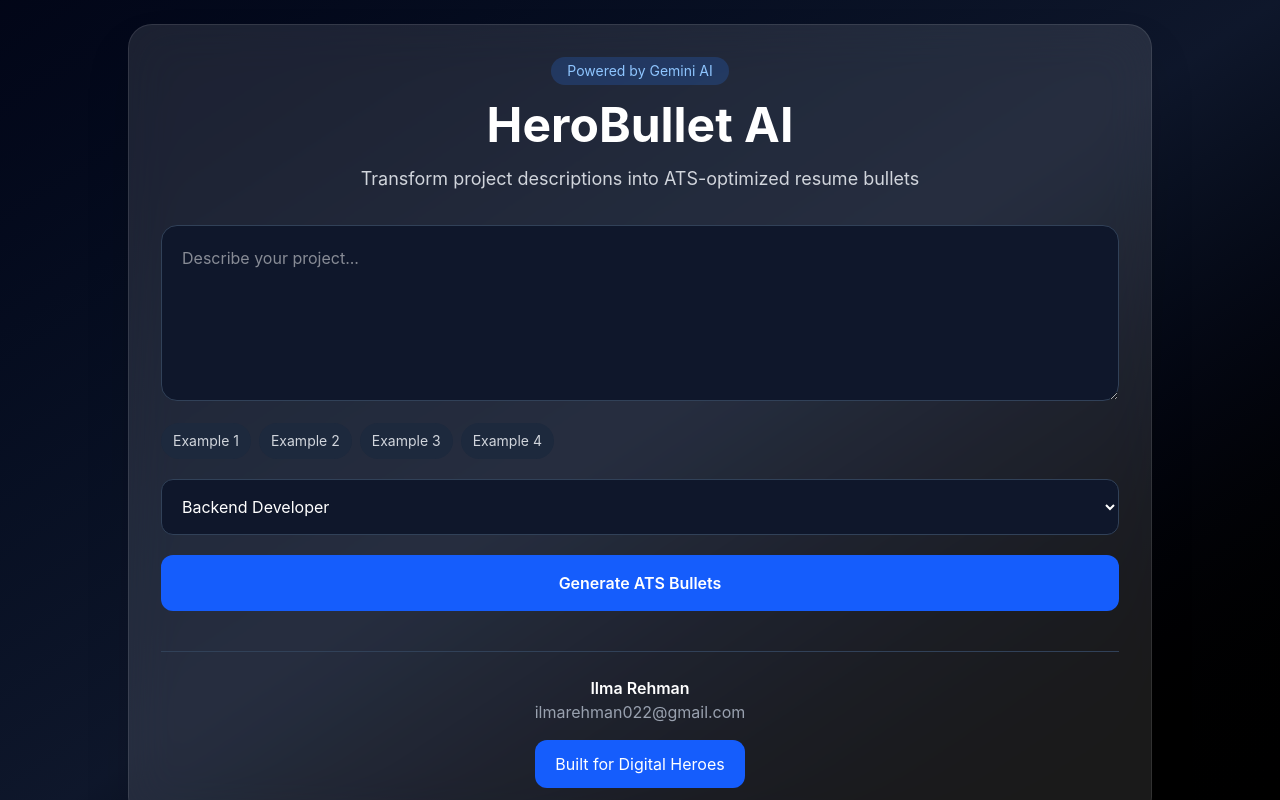
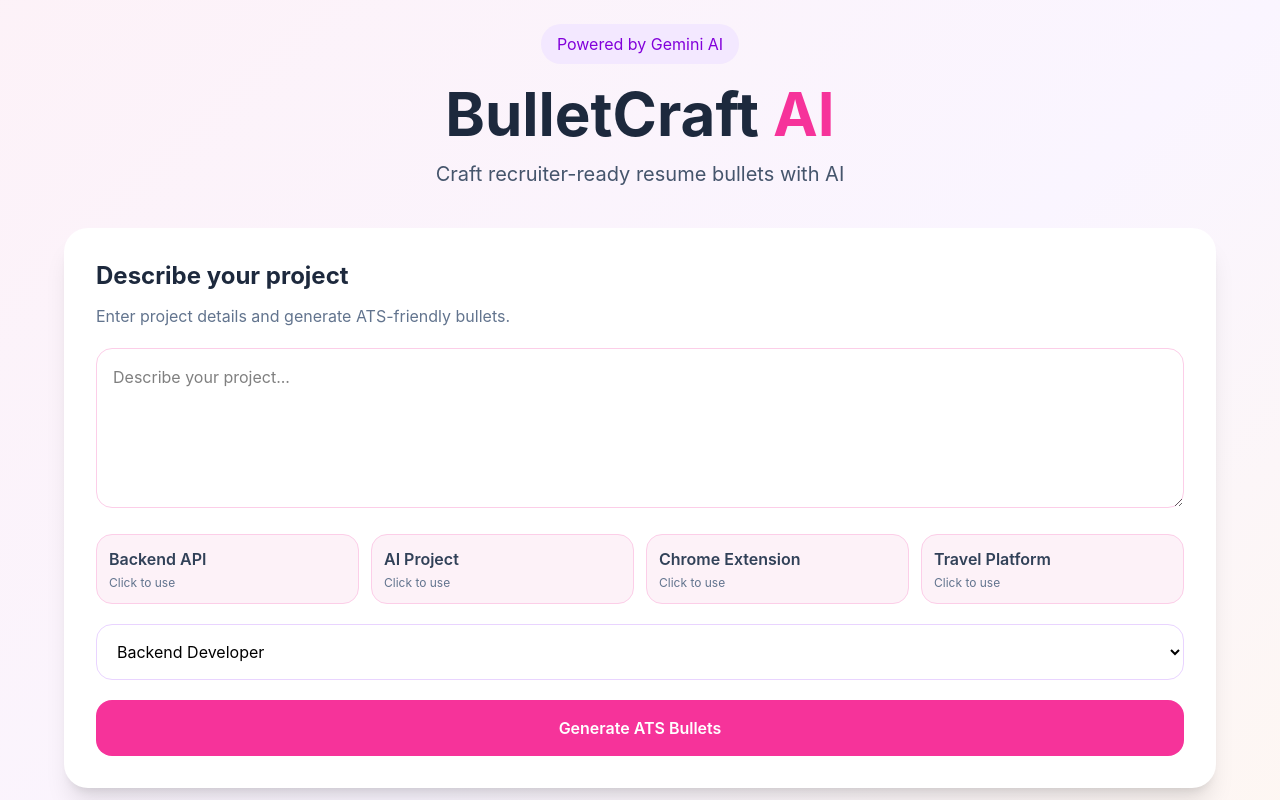
Before and after one commit to IlmaxRehman/hero-bullet-ai, a React app in the folder frontend/: page / in a window 1280 px wide. Shown: the top 800 px of the page. Built offline with nearby package versions, Linux system fonts and the light colour scheme; the HTML template or start-up script is replaced by a standard one.

Commit message:
Create modular frontend architecture

```diff
--- a/frontend/src/App.jsx
+++ b/frontend/src/App.jsx
@@ -1,19 +1,18 @@
 import { useState } from "react";
 import axios from "axios";
+
+import Hero from "./components/Hero";
+import InputCard from "./components/InputCard";
+import OutputCard from "./components/OutputCard";
+import Benefits from "./components/Benefits";
+import Footer from "./components/Footer";
 
 function App() {
   const [description, setDescription] = useState("");
   const [role, setRole] = useState("Backend Developer");
-  const [output, setOutput] = useState("");
+  const [output, setOutput] = useState([]);
   const [loading, setLoading] = useState(false);
   const [copied, setCopied] = useState(false);
-
-  const examples = [
-    "Built a FastAPI backend using Redis and Celery for transaction processing.",
-    "Developed a fake news detection Chrome extension using NLP.",
-    "Created a travel platform to compare and explore tour packages.",
-    "Built an AI chatbot using Gemini API and React."
-  ];
 
   const generateBullets = async () => {
     if (!description.trim()) return;
@@ -21,24 +20,33 @@
     setLoading(true);
 
     try {
-      const res = await axios.post(
+      const response = await axios.post(
         "http://127.0.0.1:8000/generate",
         {
           project_description: description,
-          role: role,
+          role,
         }
       );
 
-      setOutput(res.data.bullets);
+      const bullets = response.data.bullets
+        .split("\n")
+        .filter((line) => line.trim() !== "");
+
+      setOutput(bullets);
     } catch (error) {
-      setOutput("Failed to generate bullets.");
+      console.error(error);
+
+      setOutput([
+        "Failed to generate resume bullets. Please try again.",
+      ]);
     }
 
     setLoading(false);
   };
 
   const copyOutput = () => {
-    navigator.clipboard.writeText(output);
+    navigator.clipboard.writeText(output.join("\n"));
+
     setCopied(true);
 
     setTimeout(() => {
@@ -47,112 +55,30 @@
   };
 
   return (
-    <div className="min-h-screen bg-gradient-to-br from-slate-950 via-slate-900 to-black flex items-center justify-center p-6">
+    <div className="min-h-screen bg-gradient-to-br from-pink-50 via-purple-50 to-orange-50 p-6">
 
-      <div className="w-full max-w-5xl bg-white/10 backdrop-blur-xl border border-white/10 rounded-3xl p-8 shadow-2xl">
+      <div className="max-w-6xl mx-auto">
 
-        <div className="text-center">
+        <Hero />
 
-          <span className="inline-block bg-blue-500/20 text-blue-300 px-4 py-1 rounded-full text-sm mb-4">
-            Powered by Gemini AI
-          </span>
+        <InputCard
+          description={description}
+          setDescription={setDescription}
+          role={role}
+          setRole={setRole}
+          generateBullets={generateBullets}
+          loading={loading}
+        />
 
-          <h1 className="text-5xl font-bold text-white">
-            HeroBullet AI
-          </h1>
+        <OutputCard
+          output={output}
+          copied={copied}
+          copyOutput={copyOutput}
+        />
 
-          <p className="text-gray-300 mt-4 text-lg">
-            Transform project descriptions into ATS-optimized resume bullets
-          </p>
+        <Benefits />
 
-        </div>
-
-        <div className="mt-8">
-
-          <textarea
-            className="w-full h-44 rounded-2xl bg-slate-900 text-white border border-slate-700 p-5 outline-none focus:border-blue-500"
-            placeholder="Describe your project..."
-            value={description}
-            onChange={(e) => setDescription(e.target.value)}
-          />
-
-          <div className="flex flex-wrap gap-2 mt-4">
-
-            {examples.map((example, index) => (
-              <button
-                key={index}
-                onClick={() => setDescription(example)}
-                className="px-3 py-2 bg-slate-800 text-gray-300 rounded-full text-sm hover:bg-slate-700"
-              >
-                Example {index + 1}
-              </button>
-            ))}
-
-          </div>
-
-          <select
-            className="w-full mt-5 bg-slate-900 text-white border border-slate-700 rounded-xl p-4"
-            value={role}
-            onChange={(e) => setRole(e.target.value)}
-          >
-            <option>Backend Developer</option>
-            <option>Full Stack Developer</option>
-            <option>AI/ML Engineer</option>
-            <option>DevOps Engineer</option>
-          </select>
-
-          <button
-            onClick={generateBullets}
-            className="w-full mt-5 bg-blue-600 hover:bg-blue-700 text-white py-4 rounded-xl font-semibold"
-          >
-            {loading
-              ? "Generating AI-powered bullets..."
-              : "Generate ATS Bullets"}
-          </button>
-
-        </div>
-
-        {output && (
-          <div className="mt-8">
-
-            <h2 className="text-white text-xl font-semibold mb-4">
-              Generated Resume Bullets
-            </h2>
-
-            <div className="bg-slate-900 border border-slate-700 rounded-2xl p-6 text-gray-200 whitespace-pre-wrap">
-              {output}
-            </div>
-
-            <button
-              onClick={copyOutput}
-              className="mt-4 bg-green-600 hover:bg-green-700 text-white px-6 py-3 rounded-xl"
-            >
-              {copied ? "✓ Copied" : "Copy Output"}
-            </button>
-
-          </div>
-        )}
-
-        <div className="border-t border-slate-700 mt-10 pt-6 text-center">
-
-          <p className="text-white font-semibold">
-            Ilma Rehman
-          </p>
-
-          <p className="text-gray-400">
-            ilmarehman022@gmail.com
-          </p>
-
-          <a
-            href="https://digitalheroesco.com"
-            target="_blank"
-            rel="noreferrer"
-            className="inline-block mt-4 bg-blue-600 hover:bg-blue-700 text-white px-5 py-3 rounded-xl"
-          >
-            Built for Digital Heroes
-          </a>
-
-        </div>
+        <Footer />
 
       </div>
 
```
